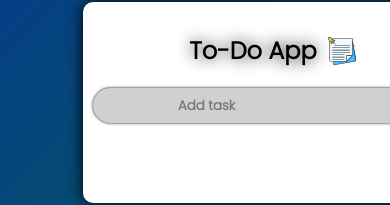
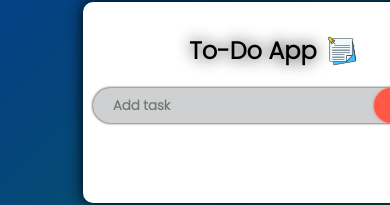
Before and after one commit to adars777/Todo-App, a plain HTML site: page index.html in a window 390 px wide. Shown: the part 158-363 px from the top of the page. Drawn offline with Linux system fonts and the light colour scheme.

Commit message:
Update styles.css

```diff
--- a/styles.css
+++ b/styles.css
@@ -156,7 +156,7 @@ ul li span:hover {
   }
   input {
     padding: 5px;
-    padding-left: 65px;
+    padding-left: 0px;
   }
 
   .todo-app{
```
